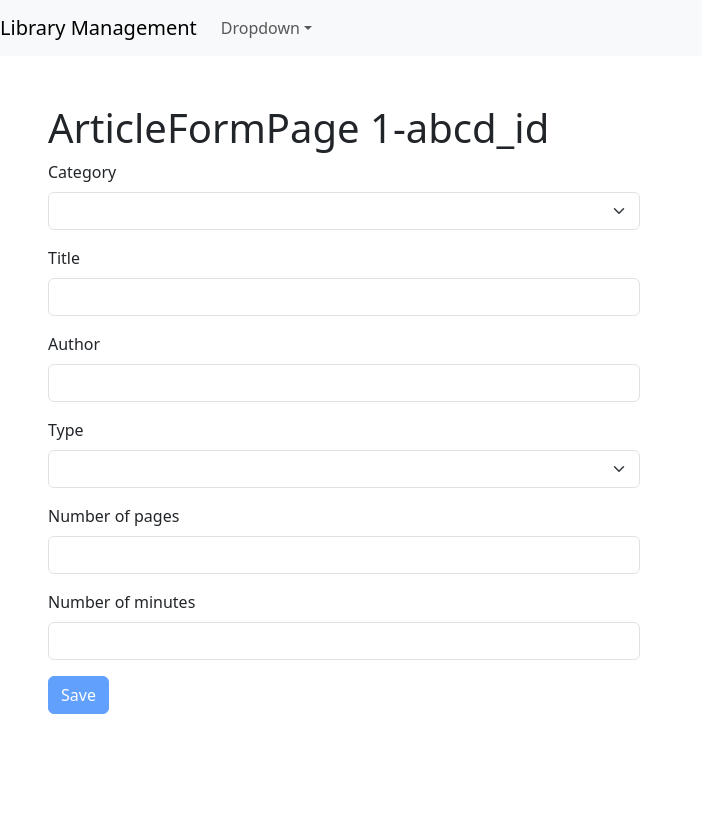
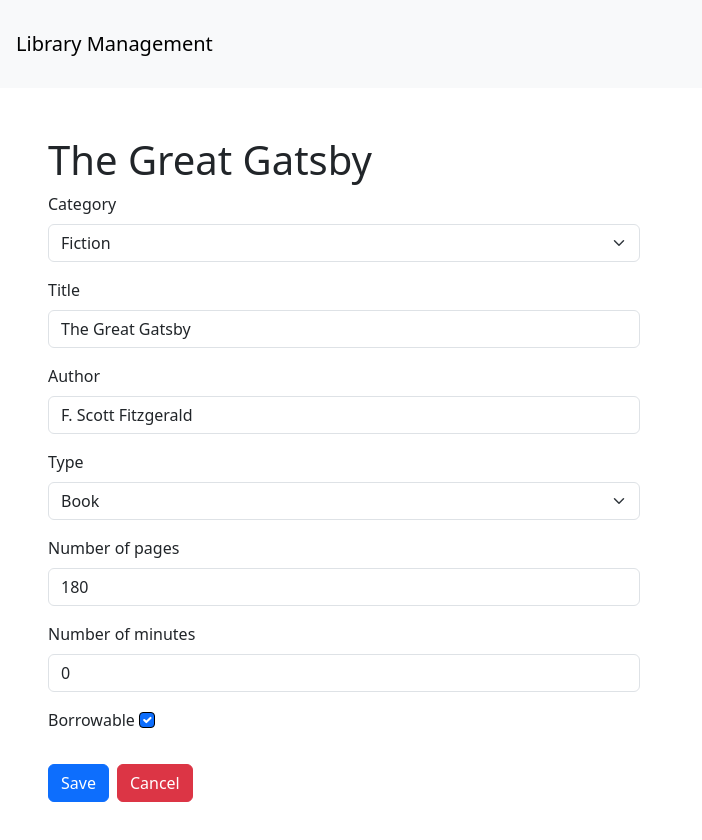
Before and after one commit to Atilla1/library_management_frontend, a React (Vite) app: page /articles/1-abcd_id in a window 1280 px wide. Shown: the top 840 px of the page, without its empty margins (0-702 px from the left). Before the commit the page ends 800 px from the top, so only its background shows below. Built offline with nearby package versions, Linux system fonts and the light colour scheme.

Commit message:
added CategoryFormPage

```diff
--- a/src/components/NavBar.tsx
+++ b/src/components/NavBar.tsx
@@ -3,7 +3,7 @@ import { Link } from "react-router-dom";
 function NavBar() {
   return (
     <nav className="navbar navbar-expand-lg navbar-light bg-light">
-      <Link className="navbar-brand" to="/articles">
+      <Link className="navbar-brand m-3" to="/articles">
         Library Management
       </Link>
       <button
@@ -17,36 +17,6 @@ function NavBar() {
       >
         <span className="navbar-toggler-icon"></span>
       </button>
-
-      <div className="collapse navbar-collapse" id="navbarSupportedContent">
-        <ul className="navbar-nav mr-auto">
-          <li className="nav-item dropdown">
-            <a
-              className="nav-link dropdown-toggle"
-              href="#"
-              id="navbarDropdown"
-              role="button"
-              data-toggle="dropdown"
-              aria-haspopup="true"
-              aria-expanded="false"
-            >
-              Dropdown
-            </a>
-            <div className="dropdown-menu" aria-labelledby="navbarDropdown">
-              <a className="dropdown-item" href="#">
-                Action
-              </a>
-              <a className="dropdown-item" href="#">
-                Another action
-              </a>
-              <div className="dropdown-divider"></div>
-              <a className="dropdown-item" href="#">
-                Something else here
-              </a>
-            </div>
-          </li>
-        </ul>
-      </div>
     </nav>
   );
 }
--- a/src/components/common/ListGroup.tsx
+++ b/src/components/common/ListGroup.tsx
@@ -1,3 +1,4 @@
+import { Link } from "react-router-dom";
 import { Category } from "../../types";
 
 interface Props {
@@ -17,7 +18,16 @@ function ListGroup({ items, selectedItem, onItemSelect }: Props) {
             item._id === selectedItem._id ? "active" : ""
           } `}
         >
-          {item.name}
+          {item._id ? (
+            <Link
+              onClick={() => console.log(item._id)}
+              to={`/categories/${item._id}`}
+            >
+              {item.name}
+            </Link>
+          ) : (
+            <span>{item.name}</span>
+          )}
         </li>
       ))}
     </ul>
--- a/src/components/common/TableBody.tsx
+++ b/src/components/common/TableBody.tsx
@@ -14,9 +14,11 @@ function TableBody({ articles, columns }: Props) {
         <tr key={article._id}>
           {columns.map((column) =>
             "content" in column ? (
-              <td key={column.key}>{column.content(article)}</td>
+              <td key={`${article._id}-${column.key}`}>
+                {column.content(article)}
+              </td>
             ) : (
-              <td key={column.path}>
+              <td key={`${article._id}-${column.path}`}>
                 {column.path === "title" ? (
                   <>
                     {_.get(article, column.path)} (
--- a/src/components/pages/ArticleFormPage.tsx
+++ b/src/components/pages/ArticleFormPage.tsx
@@ -3,9 +3,12 @@ import { useForm } from "react-hook-form";
 import { zodResolver } from "@hookform/resolvers/zod";
 import { z } from "zod";
 import { getCategories } from "../../services/fakeCategoryService";
-import { saveArticle } from "../../services/fakeArticleService";
+import { getArticle, saveArticle } from "../../services/fakeArticleService";
+import { useEffect, useState } from "react";
+import { Article } from "../../types";
 
 const schema = z.object({
+  _id: z.string().optional(),
   categoryId: z.string().min(1, { message: "You must select a category" }),
   title: z.string().min(1, { message: "Title is required" }),
   author: z.string().min(1, { message: "Author is required" }),
@@ -20,6 +23,7 @@ const schema = z.object({
     .number({ invalid_type_error: "Minutes must be a number, at least 0" })
     .min(0, { message: "Minutes must be at least 0" })
     .max(10000, { message: "Minutes cannot be higher than 1000" }),
+  isBorrowable: z.boolean().optional(),
 });
 
 type FormData = z.infer<typeof schema>;
@@ -27,7 +31,9 @@ type FormData = z.infer<typeof schema>;
 function ArticleFormPage() {
   const { id } = useParams();
   const navigate = useNavigate();
+  const [title, setTitle] = useState("");
   const {
+    reset,
     register,
     handleSubmit,
     formState: { errors, isValid },
@@ -36,6 +42,30 @@ function ArticleFormPage() {
     mode: "onChange",
   });
 
+  useEffect(() => {
+    if (!id || id === "new") return;
+
+    const article = getArticle(id);
+
+    if (!article) return navigate("/not-found");
+
+    setTitle(article.title);
+    reset(mapToFormData(article));
+  }, []);
+
+  function mapToFormData(article: Article): FormData {
+    return {
+      _id: article._id,
+      title: article.title,
+      author: article.author,
+      categoryId: article.category._id,
+      nbrPages: article.nbrPages,
+      runTimeMinutes: article.runTimeMinutes,
+      type: article.type,
+      isBorrowable: article.isBorrowable,
+    };
+  }
+
   function onSubmit(data: FormData) {
     saveArticle(data);
     navigate("/articles");
@@ -43,7 +73,7 @@ function ArticleFormPage() {
 
   return (
     <div className="p-5">
-      <h1>ArticleFormPage {id}</h1>
+      <h1>{title}</h1>
       <form onSubmit={handleSubmit(onSubmit)}>
         <div className="mb-3 w-50">
           <label className="form-label">Category</label>
@@ -56,6 +86,9 @@ function ArticleFormPage() {
               </option>
             ))}
           </select>
+          {errors.categoryId && (
+            <p className="text-danger">{errors.categoryId.message}</p>
+          )}
         </div>
         <div className="mb-3 w-50">
           <label className="form-label">Title</label>
@@ -80,6 +113,7 @@ function ArticleFormPage() {
             <option>Audiobook</option>
             <option>Reference book</option>
           </select>
+          {errors.type && <p className="text-danger">{errors.type.message}</p>}
         </div>
         <div className="mb-3 w-50">
           <label className="form-label">Number of pages</label>
@@ -101,8 +135,22 @@ function ArticleFormPage() {
             <p className="text-danger">{errors.runTimeMinutes.message}</p>
           )}
         </div>
+        <div className="mb-3 w-50">
+          <label className="form-label">Borrowable</label>
+          <input
+            type="checkbox"
+            {...register("isBorrowable")}
+            className="form-check-input m-1 border-black"
+          />
+        </div>
         <button className="btn btn-primary" disabled={!isValid}>
           Save
+        </button>
+        <button
+          onClick={() => navigate("/articles")}
+          className="btn btn-danger m-2"
+        >
+          Cancel
         </button>
       </form>
     </div>
--- a/src/components/pages/ArticlesPage.tsx
+++ b/src/components/pages/ArticlesPage.tsx
@@ -56,8 +56,11 @@ function ArticlesPage() {
         />
       </div>
       <div className="col">
-        <Link to="/articles/new" className="btn btn-primary mb-2">
+        <Link to="/articles/new" className="btn btn-primary mb-2 m-1">
           New Article
+        </Link>
+        <Link to="/categories/new" className="btn btn-primary mb-2 m-1 ">
+          New Category
         </Link>
         <ArticlesTable
           articles={paginatedArticles}
--- /dev/null
+++ b/src/components/pages/CategoryFormPage.tsx
@@ -0,0 +1,101 @@
+import { useNavigate, useParams } from "react-router-dom";
+import { useForm } from "react-hook-form";
+import { zodResolver } from "@hookform/resolvers/zod";
+import { z } from "zod";
+import {
+  deleteCategory,
+  getCategories,
+  getCategory,
+  saveCategory,
+} from "../../services/fakeCategoryService";
+import { Category } from "../../types";
+import { useEffect, useState } from "react";
+
+const schema = z.object({
+  _id: z.string().optional(),
+  name: z.string().min(1, { message: "Name is required." }),
+});
+
+type FormData = z.infer<typeof schema>;
+
+function CategoryFormPage() {
+  const { id } = useParams();
+  const navigate = useNavigate();
+  const [name, setName] = useState("");
+  const {
+    reset,
+    register,
+    handleSubmit,
+    formState: { errors, isValid },
+  } = useForm<FormData>({
+    resolver: zodResolver(schema),
+    mode: "onChange",
+  });
+
+  useEffect(() => {
+    if (!id || id === "new") return;
+
+    const category = getCategory(id);
+
+    if (!category) return navigate("/not-found");
+
+    setName(category.name);
+    reset(mapToFormData(category));
+  }, []);
+
+  function mapToFormData(category: Category): FormData {
+    return {
+      _id: category._id,
+      name: category.name,
+    };
+  }
+
+  function onSubmit(data: FormData) {
+    console.log("data", data);
+    console.log("Catagories", getCategories());
+    const categoryData: Category = {
+      _id: data._id ?? Date.now().toString(),
+      name: data.name,
+    };
+    saveCategory(categoryData);
+    navigate("/articles");
+  }
+
+  function handleDelete(id: string) {
+    deleteCategory(id);
+    navigate("/articles");
+    console.log("Catagories", getCategories());
+  }
+
+  return (
+    <div className="p-5">
+      <h1> {name}</h1>
+      <form onSubmit={handleSubmit(onSubmit)}>
+        <div className="mb-3 w-50">
+          <label className="form-label">Name</label>
+          <input {...register("name")} className="form-control" />
+          {errors.name && <p className="text-danger">{errors.name.message}</p>}
+        </div>
+        <button className="btn btn-primary" disabled={!isValid}>
+          Save
+        </button>
+
+        <button
+          onClick={() => {
+            if (id) {
+              handleDelete(id);
+            } else {
+              // Hantera fallet när id är undefined
+              console.error("ID is undefined");
+            }
+          }}
+          className="btn btn-danger m-2"
+        >
+          Delete
+        </button>
+      </form>
+    </div>
+  );
+}
+
+export default CategoryFormPage;
--- a/src/routes.tsx
+++ b/src/routes.tsx
@@ -3,6 +3,7 @@ import App from "./App";
 import NotFound from "./components/NotFound";
 import ArticlesPage from "./components/pages/ArticlesPage";
 import ArticleFormPage from "./components/pages/ArticleFormPage";
+import CategoryFormPage from "./components/pages/CategoryFormPage";
 
 const router = createBrowserRouter([
   {
@@ -12,6 +13,8 @@ const router = createBrowserRouter([
     children: [
       { path: "/articles", element: <ArticlesPage /> },
       { path: "/articles/:id", element: <ArticleFormPage /> },
+      { path: "/categories/", element: <CategoryFormPage /> },
+      { path: "/categories/:id", element: <CategoryFormPage /> },
     ],
   },
 ]);
--- a/src/services/fakeCategoryService.ts
+++ b/src/services/fakeCategoryService.ts
@@ -1,11 +1,16 @@
 import { Category } from "../types";
 import { getArticles } from "./fakeArticleService";
 
-const categories: Category[] = [
-  { _id: "11_catid", name: "Ficton" },
+export interface CategoryFormData {
+  _id?: string;
+  name: string;
+}
+
+export const categories: Category[] = [
+  { _id: "11_catid", name: "Fiction" },
   { _id: "22_catid", name: "Action" },
   { _id: "33_catid", name: "Drama" },
-  { _id: "44_catid", name: "Romantik" },
+  { _id: "44_catid", name: "Romance" },
 ];
 
 export function getCategories() {
@@ -16,10 +21,20 @@ export function getCategory(id: string) {
   return categories.find((category) => category._id === id);
 }
 
-export function saveCategory(category: Category) {
+export function saveCategory(category: CategoryFormData) {
+  // Kontrollera om en kategori med samma namn redan existerar
+  const existingCategory = categories.find(
+    (f) =>
+      f.name.toLowerCase() === category.name.toLowerCase() &&
+      f._id !== category._id
+  );
+
+  if (existingCategory) {
+    throw new Error(`Category with name "${category.name}" already exists.`);
+  }
+
   const categoryInDb =
     categories.find((f) => f._id === category._id) || ({} as Category);
-
   categoryInDb.name = category.name;
 
   if (!categoryInDb._id) {
@@ -44,7 +59,6 @@ export function deleteCategory(id: string) {
   }
 
   const categoryInDb = categories.find((category) => category._id === id);
-
   if (categoryInDb) {
     categories.splice(categories.indexOf(categoryInDb), 1);
   }
```
